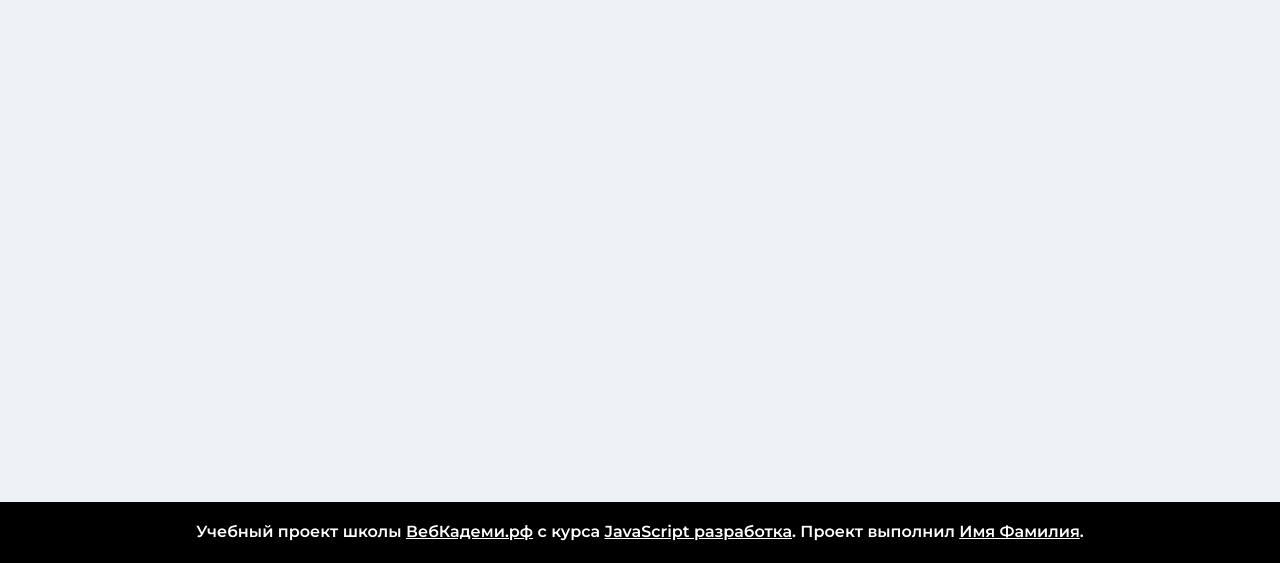
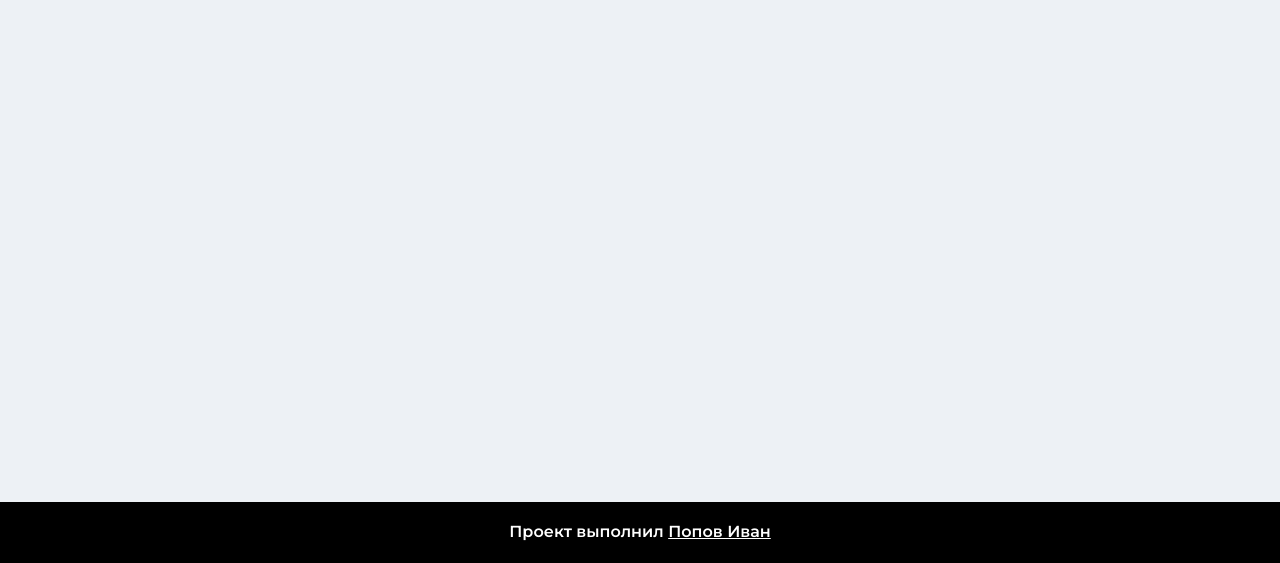
Before and after one commit to PIE89/flat-project_js, a website: page src/index.html in a window 1280 px wide. Shown: the part 237-800 px from the top of the page. Drawn offline with nearby package versions, Linux system fonts and the light colour scheme; files that its build step writes are made by us from their sources.

Commit message:
third commit

```diff
--- a/src/index.html
+++ b/src/index.html
@@ -86,10 +86,8 @@
     <footer class="footer">
       <div class="contaier">
         <p>
-          Учебный проект школы
-          <a href="https://webcademy.ru/">ВебКадеми.рф</a> с курса
-          <a href="https://webcademy.ru/jscourse/">JavaScript разработка</a>.
-          Проект выполнил <a href="#">Имя Фамилия</a>.
+          Проект выполнил
+          <a href="mailto:spyder34@yandex.ru" target="_blank">Попов Иван</a>
         </p>
       </div>
     </footer>
```
Also changed, not shown: dist/index.html.
